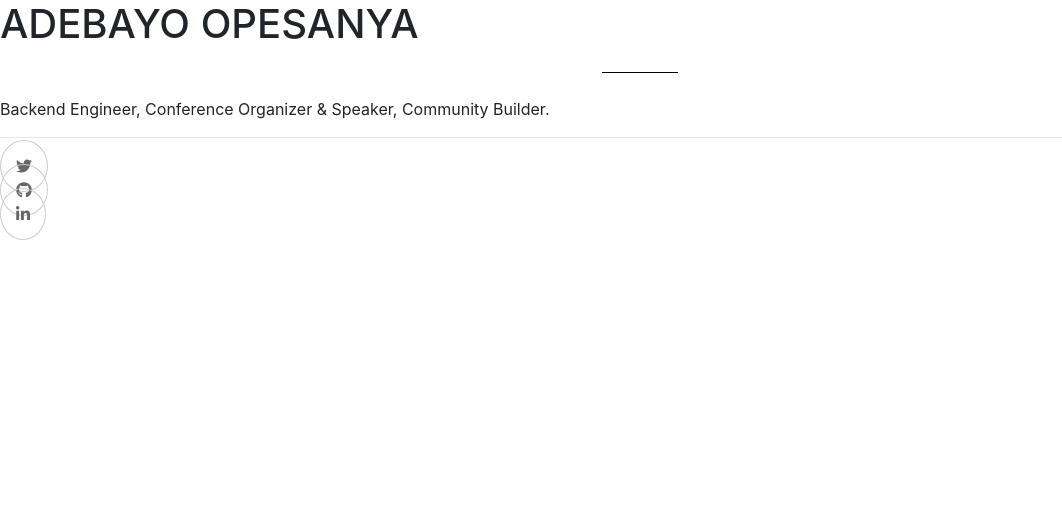
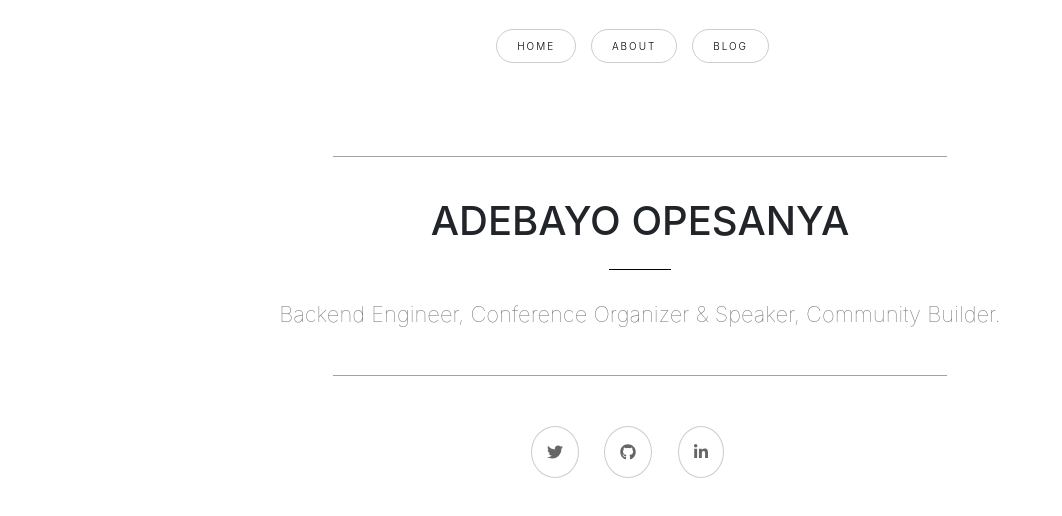
Before and after one commit to OpesanyaAdebayo/bayoopesanya.com, an Angular app: page / in a window 1280 px wide. Shown: the top 516 px of the page, without its empty margins (0-1062 px from the left). Built offline with nearby package versions, Linux system fonts and the light colour scheme.

Commit message:
improved layout

```diff
--- a/src/app/app.component.html
+++ b/src/app/app.component.html
@@ -1,2 +1,13 @@
 <!--The content below is only a placeholder and can be replaced.-->
-<router-outlet></router-outlet>
+<div id="wrapper">
+  <div id="main">
+    <section id="links">
+      <ul>
+        <li class="nav-li"><a href="/">HOME</a></li>
+        <li class="nav-li"><a href="/about">ABOUT</a></li>
+        <li class="nav-li"><a href="/blog">BLOG</a></li>
+      </ul>
+    </section>
+    <router-outlet></router-outlet>
+  </div>
+</div>
--- a/src/app/home/home.component.html
+++ b/src/app/home/home.component.html
@@ -1,28 +1,28 @@
-<div id="wrapper">
-  <div id="main">
+<div id="home">
+  <hr class="big-divider" />
   <section id="name">
     <h1>ADEBAYO OPESANYA</h1>
   </section>
   <hr class="small-divider" />
   <section id="bio">
-      <p>
+    <p class="bio-p">
       Backend Engineer, Conference Organizer & Speaker, Community Builder.
     </p>
   </section>
-    <hr />
+  <hr class="big-divider" />
   <section id="footer">
     <ul>
-        <li>
+      <li class="links-li">
         <a class="icon-a" href="https://twitter.com/onejsninja"
           ><i class="fab fa-twitter"></i
         ></a>
       </li>
-        <li>
+      <li class="links-li">
         <a class="icon-a" href="https://github.com/OpesanyaAdebayo"
           ><i class="fab fa-github"></i
         ></a>
       </li>
-        <li>
+      <li class="links-li">
         <a
           class="icon-a"
           href="https://www.linkedin.com/in/adebayo-opesanya-16166bb0/"
@@ -32,4 +32,3 @@
     </ul>
   </section>
 </div>
-</div>
--- a/src/index.html
+++ b/src/index.html
@@ -2,7 +2,7 @@
 <html lang="en">
 <head>
   <meta charset="utf-8">
-  <title>MyWebsite</title>
+  <title>Adebayo Opesanya</title>
   <base href="/">
 
   <meta name="viewport" content="width=device-width, initial-scale=1">
```
Lines whose indentation alone changed are shown as unchanged.
